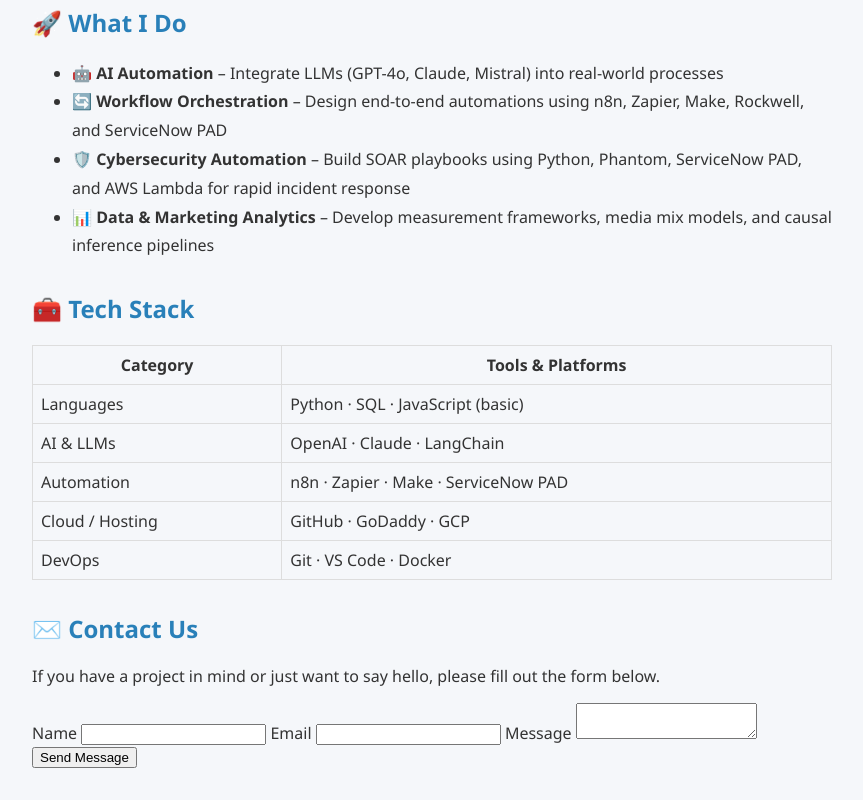
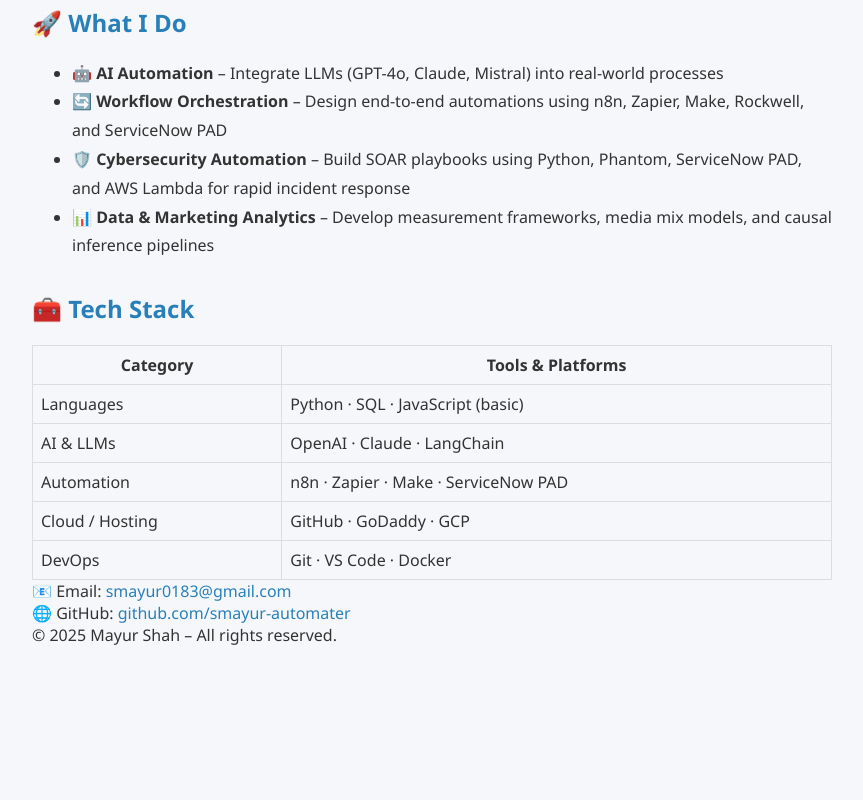
Before and after one commit to smayur-automater/automater, a plain HTML site: page index.html in a window 1280 px wide. Shown: the part 324-1124 px from the top of the page, without its empty margins (208-1071 px from the left). After the commit the page ends 1002 px from the top, so only its background shows below. Drawn offline with Linux system fonts and the light colour scheme.

Commit message:
Update index.html

```diff
--- a/index.html
+++ b/index.html
@@ -81,24 +81,11 @@
     <tr><td>DevOps</td><td>Git · VS Code · Docker</td></tr>
   </table>
 
-  <h2>✉️ Contact Us</h2>
-  <p>If you have a project in mind or just want to say hello, please fill out the form below.</p>
-  <div class="contact-wrapper">
-    <!-- Replace the action URL with your Formspree endpoint or backend handler -->
-    <form action="https://formspree.io/f/YOUR_FORMSPREE_ID" method="POST">
-      <label for="name">Name</label>
-      <input type="text" id="name" name="name" required>
+<div class="contact">
+      📧 Email: <a href="mailto:smayur0183gmail.com">smayur0183@gmail.com</a><br/>
+      🌐 GitHub: <a href="https://github.com/smayur-automater" target="_blank">github.com/smayur-automater</a>
+    </div>
 
-      <label for="email">Email</label>
-      <input type="email" id="email" name="email" required>
-
-      <label for="message">Message</label>
-      <textarea id="message" name="message" required></textarea>
-
-      <!-- you can add a hidden honeypot field for spam protection -->
-      <button type="submit">Send Message</button>
-    </form>
-  </div>
-
+<footer>&copy; 2025 Mayur Shah – All rights reserved.</footer>
 </body>
 </html>
```
